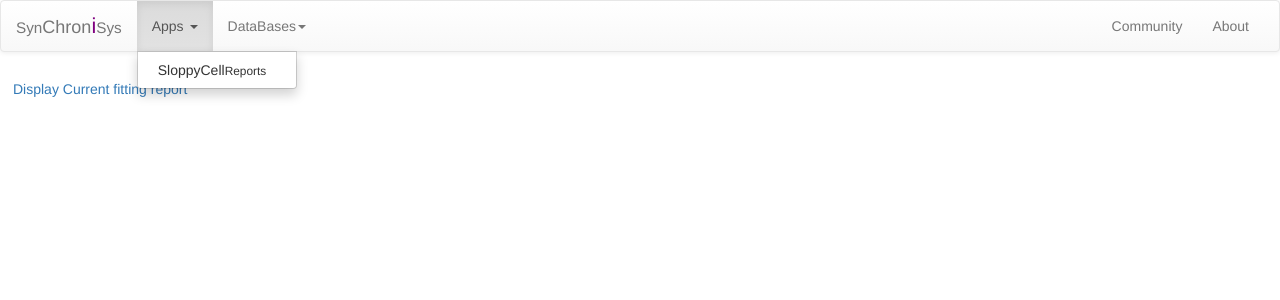
After one commit to jurquiza/synchronisys, a Django app: page /sloppycellreports/ in a window 1280 px wide, after a click on "Apps". The commit adds this page. Shown: the top 300 px of the page. Run offline with Django 3.2, Linux system fonts and the light colour scheme; some libraries are stand-ins or nearby versions.

Commit message:
Sloppycell reports showing for the first time fitting characterisitics

```diff
--- /dev/null
+++ b/sloppycellreports/templates/sloppycellreports/scr_front.html
@@ -0,0 +1,8 @@
+{% extends "base.html"%}
+
+
+{% block content%}
+<a class="btn btn-link" href="/sloppycellreports/scr_current_fitting/" role="button ">Display Current fitting report</a>
+
+
+{% endblock %}
--- /dev/null
+++ b/sloppycellreports/urls.py
@@ -0,0 +1,7 @@
+from django.conf.urls import  include,url
+from . import views
+
+urlpatterns = [
+        url(r'^$', views.sloppycell_reports_front, name='sloppycell_reports_front'),
+	url(r'scr_current_fitting/$', views.sloppycell_reports_display_current_fitting, name= "sloppycell_reports_display_current_fitting")
+]
--- a/sloppycellreports/views.py
+++ b/sloppycellreports/views.py
@@ -1,3 +1,9 @@
 from django.shortcuts import render
+import os
+# Create your views here.
 
-# Create your views here.
+def sloppycell_reports_front(request):
+	return render(request, 'sloppycellreports/scr_front.html',{})
+
+def sloppycell_reports_display_current_fitting(request):
+	return render(request, 'sloppycellreports/scr_current_fitting.html',{})
--- a/synchronisys/settings.py
+++ b/synchronisys/settings.py
@@ -38,6 +38,7 @@ INSTALLED_APPS = [
     'django.contrib.messages',
     'django.contrib.staticfiles',
     'frontpage',
+    'sloppycellreports',
     'plantconstraints',
 ]
 
--- a/synchronisys/urls.py
+++ b/synchronisys/urls.py
@@ -19,5 +19,6 @@ from django.contrib import admin
 urlpatterns = [
     url(r'^admin/', admin.site.urls),
     url(r'', include('frontpage.urls')),
-    url(r'plantconstraints', include('plantconstraints.urls')),
+    url(r'^plantconstraints/', include('plantconstraints.urls')),
+    url(r'^sloppycellreports/', include('sloppycellreports.urls')),
 ]
--- a/templates/base.html
+++ b/templates/base.html
@@ -36,7 +36,7 @@
                 <a href="#" class="dropdown-toggle" data-toggle="dropdown" role="button"
                 aria-haspopup="true" aria-expanded="false">Apps <span class="caret"></span></a>
                 <ul class="dropdown-menu">
-                  <li><a href="#">SloppyCell<small>Reports</small></a></li>
+                  <li><a href="/sloppycellreports/">SloppyCell<small>Reports</small></a></li>
                 </ul>
               </li>
 		<li class="dropdown">
```
Also changed, not shown: sloppycellreports/templates/sloppycellreports/scr_current_fitting.html (added, +24 -0 lines), 1 other file.
